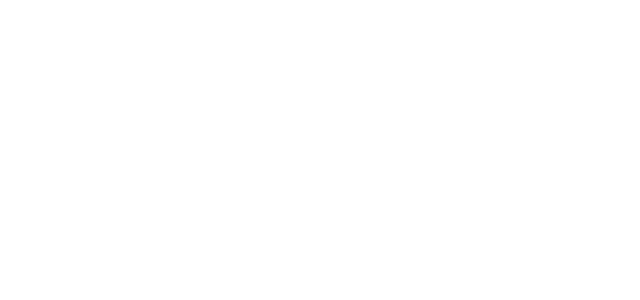
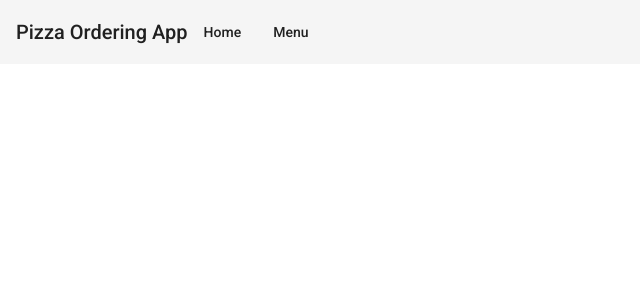
Before and after one commit to devgellert/fullstack-pizza-ordering-app, an Angular app in the folder frontend/: page / in a window 1280 px wide. Shown: the top 300 px of the page, without its empty margins (0-640 px from the left). Built offline with nearby package versions, Linux system fonts and the light colour scheme.

Commit message:
menu page; client nav

```diff
--- a/frontend/src/app/client/client.component.html
+++ b/frontend/src/app/client/client.component.html
@@ -1 +1,14 @@
-<p>client works!</p>
+<mat-toolbar>
+  <mat-toolbar-row>
+    <span>Pizza Ordering App</span>
+    <div>
+      <a mat-button routerLink="/">Home</a>
+      <a mat-button routerLink="/menu">Menu</a>
+<!--      <a mat-button routerLink="/cart">Cart</a>-->
+    </div>
+  </mat-toolbar-row>
+</mat-toolbar>
+
+
+
+<router-outlet></router-outlet>
--- /dev/null
+++ b/frontend/src/app/client/menu/menu.component.html
@@ -0,0 +1 @@
+<p>menu works!</p>
--- /dev/null
+++ b/frontend/src/app/client/menu/menu.component.ts
@@ -0,0 +1,15 @@
+import { Component, OnInit } from '@angular/core';
+
+@Component({
+  selector: 'app-menu',
+  templateUrl: './menu.component.html',
+  styleUrls: ['./menu.component.css']
+})
+export class MenuComponent implements OnInit {
+
+  constructor() { }
+
+  ngOnInit(): void {
+  }
+
+}
```
Also changed, not shown: frontend/src/app/app-routing.module.ts (+11 -4 lines), frontend/src/app/app.module.ts (+7 -2 lines), frontend/src/app/services/api-service.service.ts (+9 -1 lines), frontend/src/app/client/menu/menu.component.css (added), 1 other file (tests, documents, lock files or other folders).
